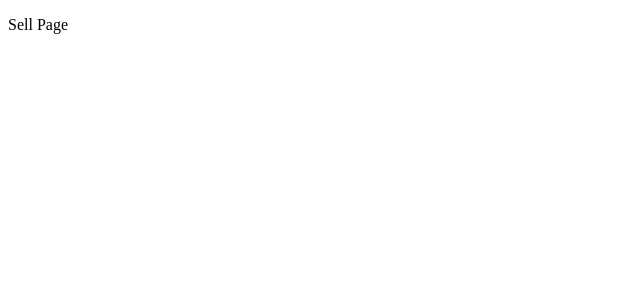
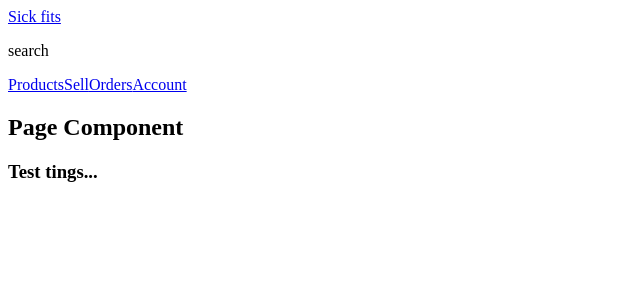
Before and after one commit to MohAhm/sick-fits-fe, a Next.js app: page /sell in a window 1280 px wide. Shown: the top 300 px of the page, without its empty margins (0-640 px from the left). Built offline with nearby package versions, Linux system fonts and the light colour scheme.

Commit message:
Create inital page layout and header

```diff
--- /dev/null
+++ b/components/Header.tsx
@@ -0,0 +1,20 @@
+import React from 'react'
+import Link from 'next/link'
+
+import { Nav } from './Nav'
+
+interface IHeaderProps {}
+
+export const Header: React.FC<IHeaderProps> = () => {
+    return (
+        <header>
+            <div className="bar">
+                <Link href='/'>Sick fits</Link>
+            </div>
+            <div className="sub-bar">
+                <p>search</p>
+            </div>
+            <Nav />
+        </header>
+    )
+}
--- /dev/null
+++ b/components/Nav.tsx
@@ -0,0 +1,15 @@
+import React from 'react'
+import Link from 'next/link'
+
+interface INavProps {}
+
+export const Nav: React.FC<INavProps> = () => {
+    return (
+        <nav>
+            <Link href='/products'>Products</Link>
+            <Link href='/sell'>Sell</Link>
+            <Link href='/orders'>Orders</Link>
+            <Link href='/account'>Account</Link>
+        </nav>
+    )
+}
--- /dev/null
+++ b/components/Page.tsx
@@ -0,0 +1,14 @@
+import React from 'react'
+import { Header } from './Header'
+
+interface IPageProps {}
+
+export const Page: React.FC<IPageProps> = ({ children }) => {
+    return (
+        <div>
+            <Header />
+            <h2>Page Component</h2>
+            {children}
+        </div>
+    )
+}
--- /dev/null
+++ b/pages/_app.tsx
@@ -0,0 +1,15 @@
+import React from 'react'
+import { Page } from '../components/Page'
+
+interface IAppProps {
+    Component: React.ComponentType
+    pageProps: React.ComponentProps<any>
+}
+
+export default function App({ Component, pageProps }: IAppProps) {
+    return (
+        <Page>
+            <Component {...pageProps} />
+        </Page>
+    )
+}
--- /dev/null
+++ b/pages/_document.tsx
@@ -0,0 +1,15 @@
+import Document, { Head, Html, Main, NextScript } from 'next/document'
+
+export default class MyDocument extends Document {
+    render () {
+        return (
+            <Html lang="en-US">
+                {/* <Head></Head> */}
+                <body>
+                    <Main />
+                    <NextScript />
+                </body>
+            </Html>
+        )
+    }
+}
--- a/pages/orders.tsx
+++ b/pages/orders.tsx
@@ -1,7 +1,3 @@
 export default function OrdersPage() {
-  return (
-    <div>
-      <p>Orders Page</p>
-    </div>
-  )
+  return <p>Orders Page</p>
 }
--- a/pages/products.tsx
+++ b/pages/products.tsx
@@ -1,7 +1,3 @@
 export default function ProductsPage() {
-  return (
-    <div>
-      <p>Products Page</p>
-    </div>
-  )
+  return <p>Products Page</p>
 }
--- a/pages/sell.tsx
+++ b/pages/sell.tsx
@@ -1,7 +1,3 @@
 export default function SellPage() {
-  return (
-    <div>
-      <p>Sell Page</p>
-    </div>
-  )
+  return <h3>Test tings...</h3>
 }
```
